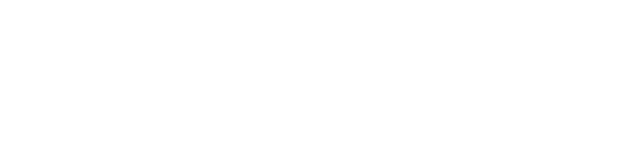
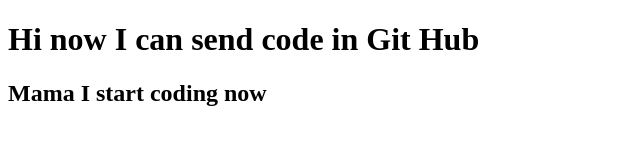
Before and after one commit to Md-Rana-Hossain/my-second-repo, a plain HTML site: page index.html in a window 1280 px wide. Shown: the whole page, without its empty margins (0-640 px from the left). Drawn offline with Linux system fonts and the light colour scheme.

Commit message:
first push

```diff
--- a/index.html
+++ b/index.html
@@ -7,6 +7,7 @@
     <title>MY Second New Repo</title>
 </head>
 <body>
-
+    <h1>Hi now I can send code in Git Hub</h1>
+    <h2>Mama I start coding now</h2>
 </body>
 </html>
```
